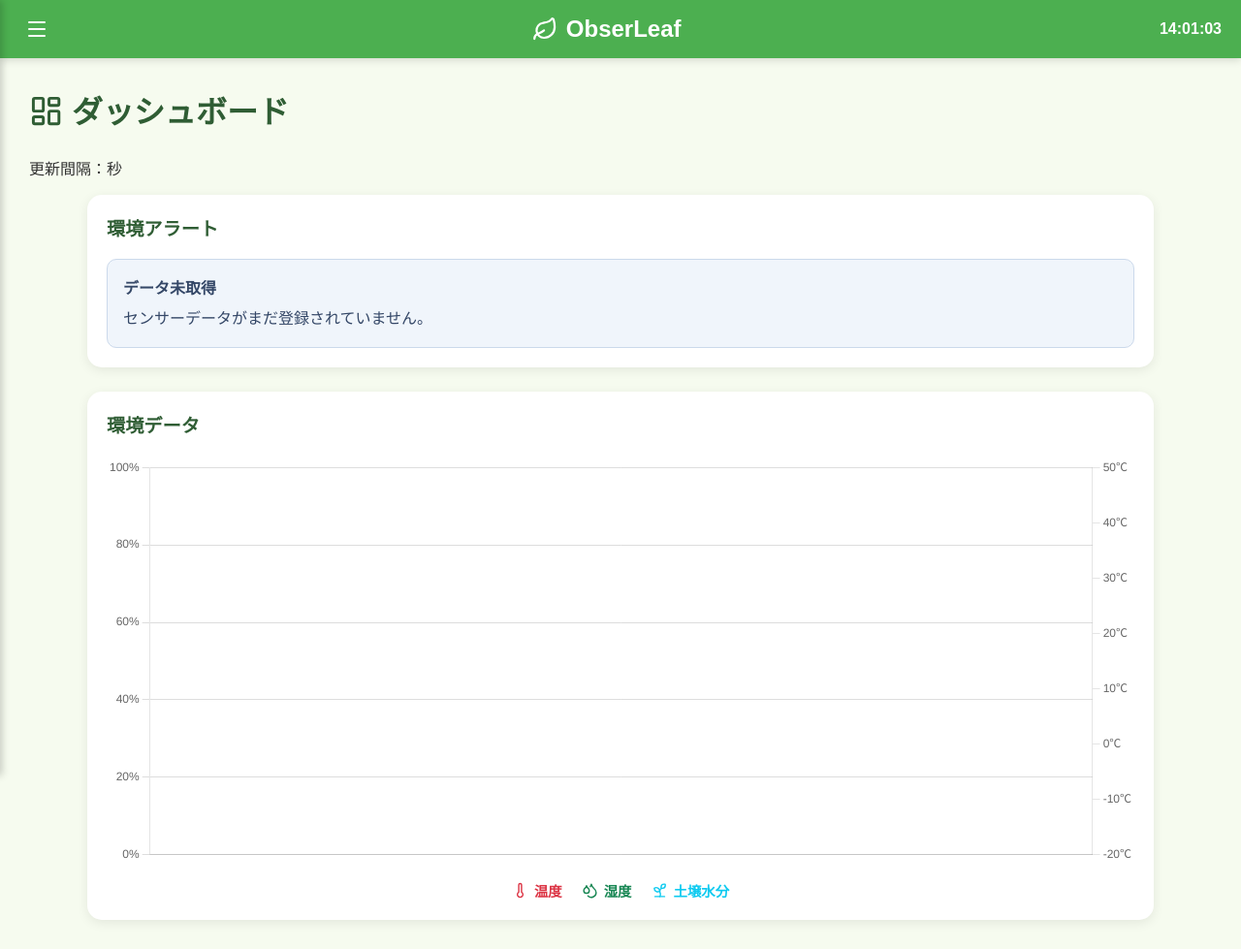
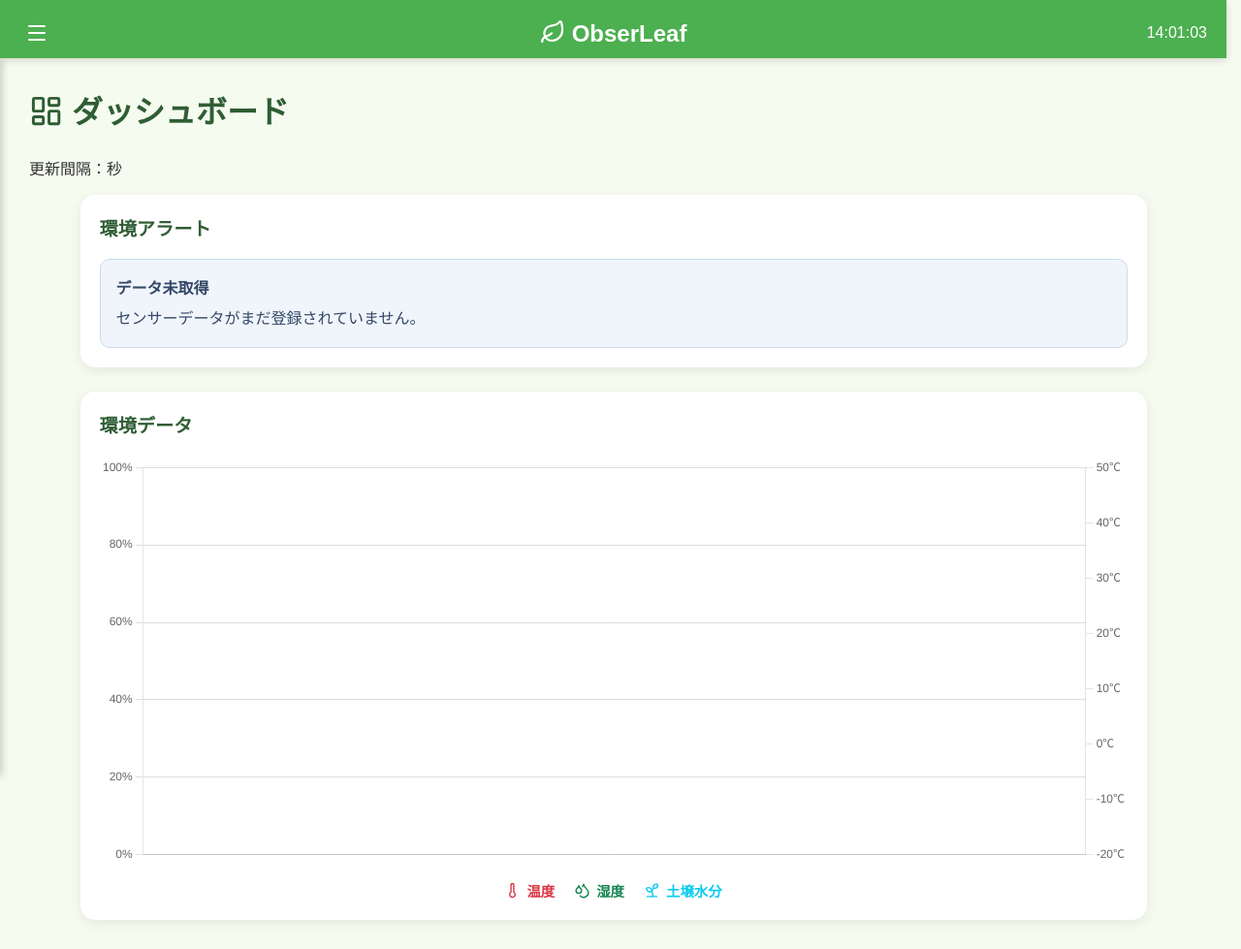
Before and after one commit to Mutou-dev123/plant-iot-system, a Django app: template raspberry-pi/plant_project/dashboard/templates/dashboard/dashboard.html in a window 1280 px wide. Shown: the whole page at 97% size. Run offline with Django 3.2, Linux system fonts and the light colour scheme; the template is opened without the code that fills it, so the values that code supplies are empty; some libraries are stand-ins or nearby versions.

Commit message:
feat: Improve header navigation and sidebar functionality with accessibility enhancements

```diff
--- a/raspberry-pi/plant_project/static/css/base.css
+++ b/raspberry-pi/plant_project/static/css/base.css
@@ -1,6 +1,10 @@
 /*==============================
     共通
 ==============================*/
+html {
+    scrollbar-gutter: stable;
+}
+
 * {
     box-sizing: border-box;
 }
@@ -27,18 +31,28 @@ h1 {
     ヘッダー
 ==============================*/
 header {
+    position: sticky;
+    top: 0;
+    z-index: 1001;
+
     height: 60px;
-
-    display: flex;
+    display: grid;
+    grid-template-columns: 1fr auto 1fr;
     align-items: center;
-    justify-content: space-between;
-
     padding: 0 20px;
 
     background: #4caf50;
     color: white;
+    box-shadow: 0 2px 8px rgba(0,0,0,.15);
+}
 
-    box-shadow: 0 2px 8px rgba(0,0,0,.15);
+header h2 a {
+    color: inherit;
+    text-decoration: none;
+}
+
+header h2 a:hover {
+    text-decoration: none;
 }
 
 #menu-button {
@@ -47,10 +61,18 @@ header {
     color: white;
     font-size: 26px;
     cursor: pointer;
+    justify-self: start;
+}
+
+header h2 {
+    justify-self: center;
 }
 
 #realtime-clock {
-    font-weight: bold;
+    justify-self: end;
+    min-width: 7ch;
+    text-align: right;
+    font-variant-numeric: tabular-nums;
 }
 
 
--- a/raspberry-pi/plant_project/static/css/menu.css
+++ b/raspberry-pi/plant_project/static/css/menu.css
@@ -4,14 +4,16 @@
 
 #sidebar {
     position: fixed;
-    top: 0;
+    top: 60px;
     left: -250px;
+    z-index: 1000;
+
     width: 250px;
-    height: 100%;
+    height: calc(100% - 60px);
+
     background: #ffffff;
     transition: left 0.3s ease;
     box-shadow: 2px 0 8px rgba(0,0,0,.2);
-    padding-top: 70px;
     border-right: 1px solid #dfead9;
 }
 
--- a/raspberry-pi/plant_project/templates/base.html
+++ b/raspberry-pi/plant_project/templates/base.html
@@ -29,13 +29,21 @@
 
     <header>
 
-        <button id="menu-button" type="button" aria-label="メニューを開く">
+        <button
+            id="menu-button"
+            type="button"
+            aria-label="メニューを開閉"
+            aria-expanded="false"
+            aria-controls="sidebar"
+        >
             <i data-lucide="menu" aria-hidden="true"></i>
         </button>
 
         <h2>
-            <i data-lucide="leaf" aria-hidden="true"></i>
-            ObserLeaf
+            <a href="{% url 'dashboard' %}" aria-label="ObserLeaf ダッシュボードへ">
+                <i data-lucide="leaf" aria-hidden="true"></i>
+                ObserLeaf
+            </a>
         </h2>
 
         <div id="realtime-clock">
```
Also changed, not shown: raspberry-pi/plant_project/static/js/menu.js (+53 -5 lines).
